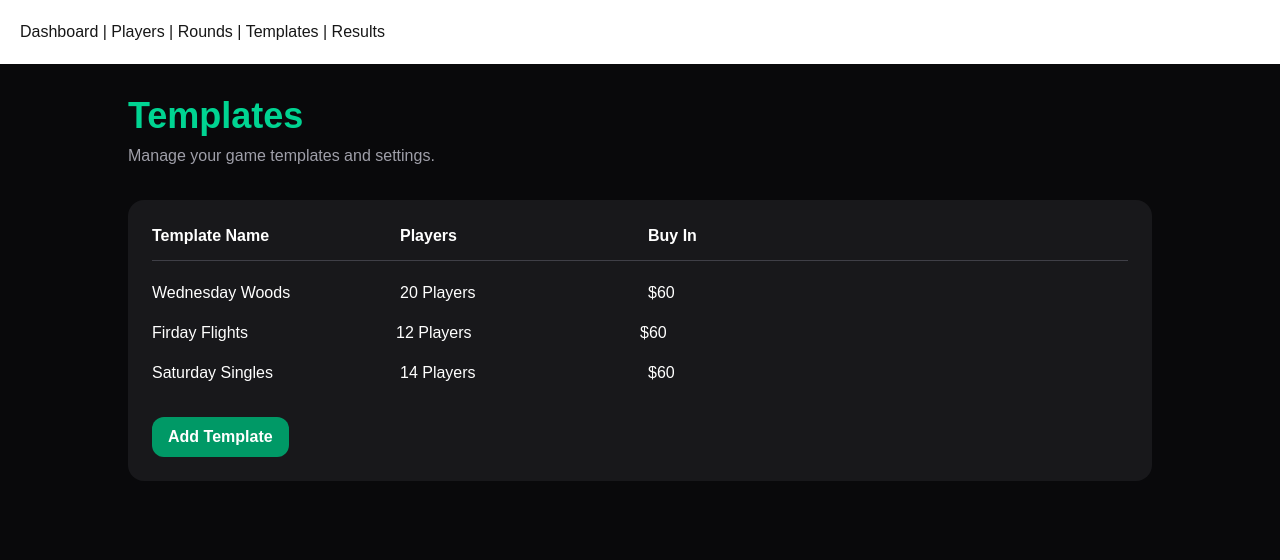
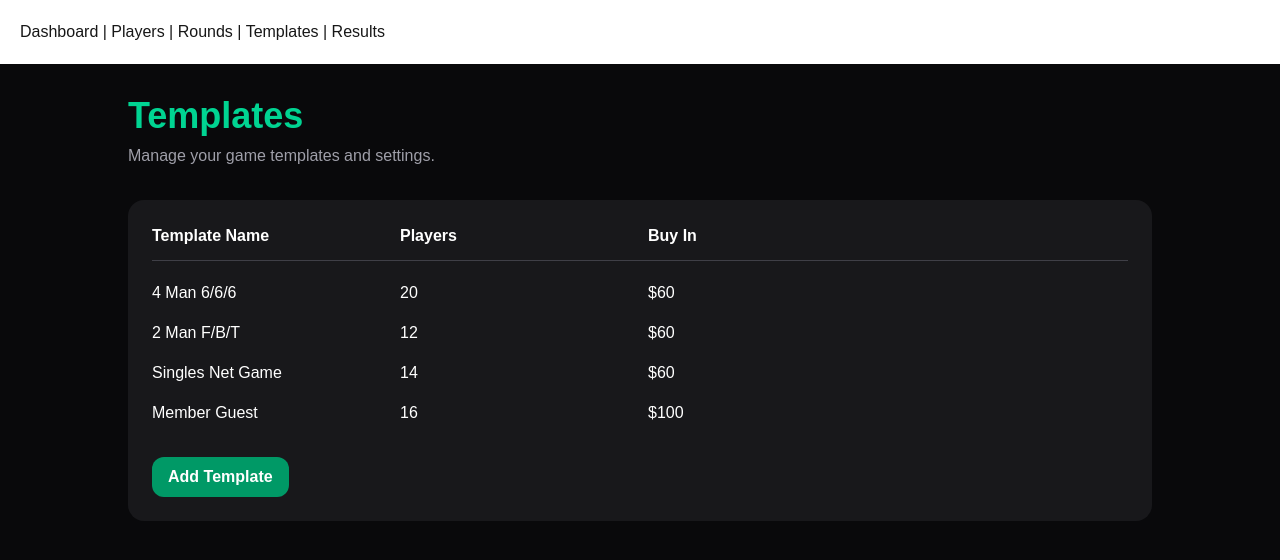
Before and after one commit to Cody-Ayers/club-games, a Next.js app: page /templates in a window 1280 px wide. Shown: the top 560 px of the page. Built offline with nearby package versions, Linux system fonts and the light colour scheme.

Commit message:
Connect templates page to shared data

```diff
--- a/src/app/templates/page.tsx
+++ b/src/app/templates/page.tsx
@@ -1,3 +1,5 @@
+import { templates } from "@/data/templates";
+
 export default function TemplatesPage() {
   return (
     <main className="min-h-screen bg-zinc-950 text-white p-8">
@@ -15,23 +17,13 @@ export default function TemplatesPage() {
             <div>Buy In</div>
           </div>
 
-          <div className="grid grid-cols-4 gap-4 py-2">
-            <div>Wednesday Woods</div>
-            <div>20 Players</div>
-            <div>$60</div>
-          </div>
-
-          <div className="grid grid-cols-4 gap- py-2">
-            <div>Firday Flights</div>
-            <div>12 Players</div>
-            <div>$60</div>
-          </div>
-
-          <div className="grid grid-cols-4 gap-4 py-2">
-            <div>Saturday Singles</div>
-            <div>14 Players</div>
-            <div>$60</div>
-          </div>
+          {templates.map((template) => (
+            <div className="grid grid-cols-4 gap-4 py-2" key={template.id}>
+              <div>{template.name}</div>
+              <div>{template.players}</div>
+              <div>${template.buyIn}</div>
+            </div>
+          ))}
 
           <div className="mt-6">
             <button className="bg-emerald-600 hover:bg-emerald-500 px-4 py-2 rounded-xl font-semibold">
--- a/src/data/templates.ts
+++ b/src/data/templates.ts
@@ -0,0 +1,29 @@
+export const templates = [
+    {
+        id: 1,
+        name: "4 Man 6/6/6",
+        players: 20,
+        buyIn: 60,
+    },
+
+    {
+        id: 2,
+        name: "2 Man F/B/T",
+        players: 12,
+        buyIn: 60,
+    },
+
+    {
+        id: 3,
+        name: "Singles Net Game",
+        players: 14,
+        buyIn: 60,
+    },
+
+    {
+        id: 4,
+        name: "Member Guest",
+        players: 16,
+        buyIn: 100,
+    },
+];
```
